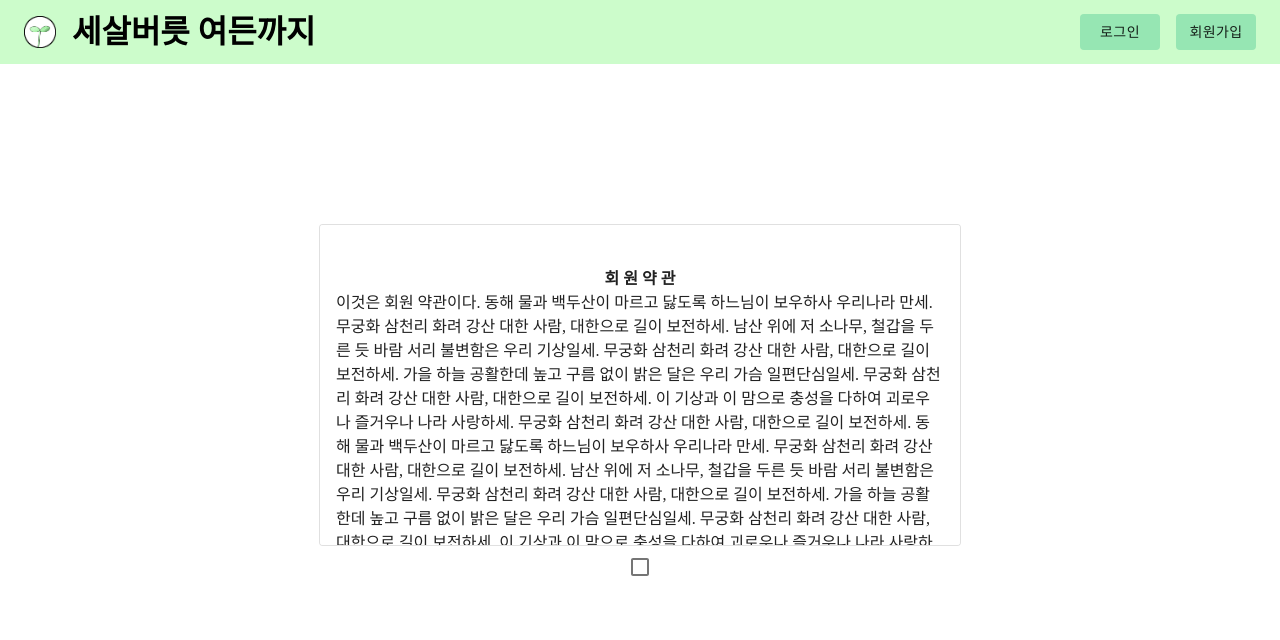
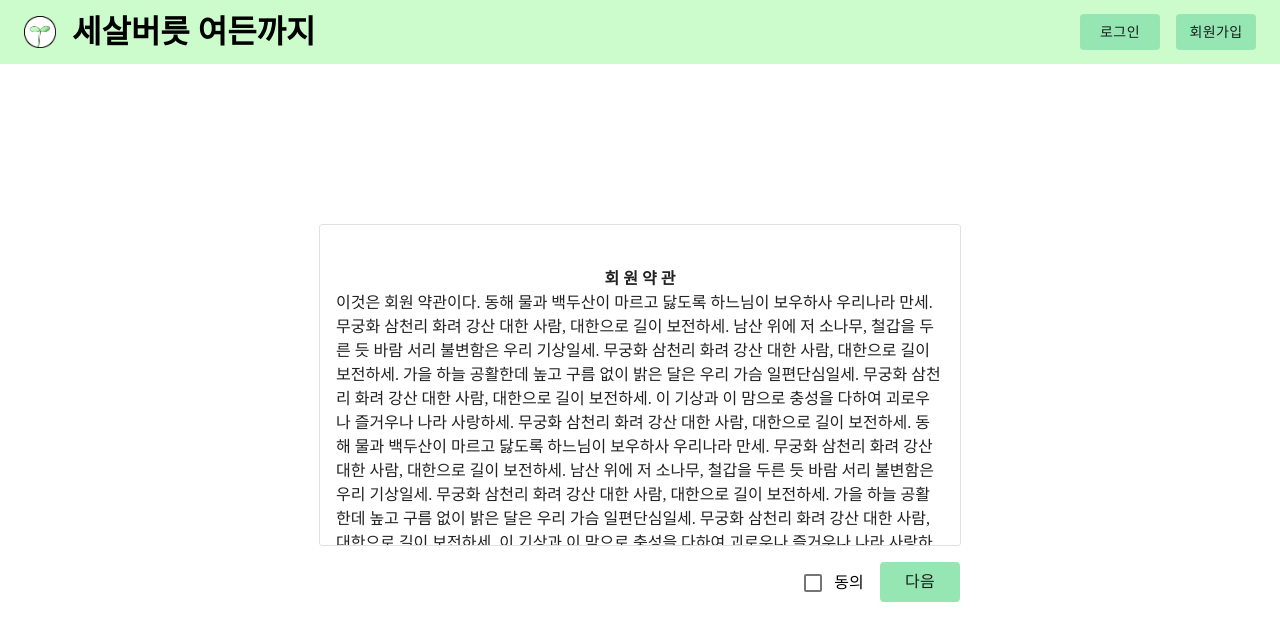
Before and after one commit to TeamGrabit/challenge, a React (Create React App) app in the folder frontend/: page /register in a window 1280 px wide. Shown: the top 640 px of the page. Built offline with nearby package versions, Linux system fonts and the light colour scheme.

Commit message:
회원가입 page 껍데기 완료

```diff
--- a/frontend/src/css/pages/_register.scss
+++ b/frontend/src/css/pages/_register.scss
@@ -18,4 +18,20 @@
             margin-top: 5vh;
         }
     }
+    .checkform {
+        width: 80vh;
+        margin-top: 2vh;
+        display: flex;
+        justify-content: flex-end;
+        .btn{
+            width: 5rem;
+            background-color: $green3;
+        }
+        .MuiButton-contained{
+            box-shadow: none;
+        }
+        .MuiButton-label{
+            font-size: 1rem;
+        }
+    }
 }
--- a/frontend/src/pages/Register.js
+++ b/frontend/src/pages/Register.js
@@ -1,6 +1,7 @@
 import React from 'react';
-import { Paper, Checkbox, FormControlLabel } from '@material-ui/core';
+import { Paper, Checkbox, FormGroup, FormControlLabel, Button, Link } from '@material-ui/core';
 
+const check = false;
 function Register() {
 	return (
 		<div className="register">
@@ -42,11 +43,19 @@ function Register() {
 					대한 사람, 대한으로 길이 보전하세.
 				</div>
 			</Paper>
-			<div>
-				<Checkbox />
+			<div className="checkform">
+				<FormGroup row>
+					<FormControlLabel
+						className="text"
+						control={<Checkbox checked={check} name="checked" />}
+						label="동의"
+					/>
+				</FormGroup>
+				<Link className="link" href="/registerinput">
+					<Button className="btn" variant="contained">다음</Button>
+				</Link>
 			</div>
 		</div>
 	);
 }
-
 export default Register;
```
